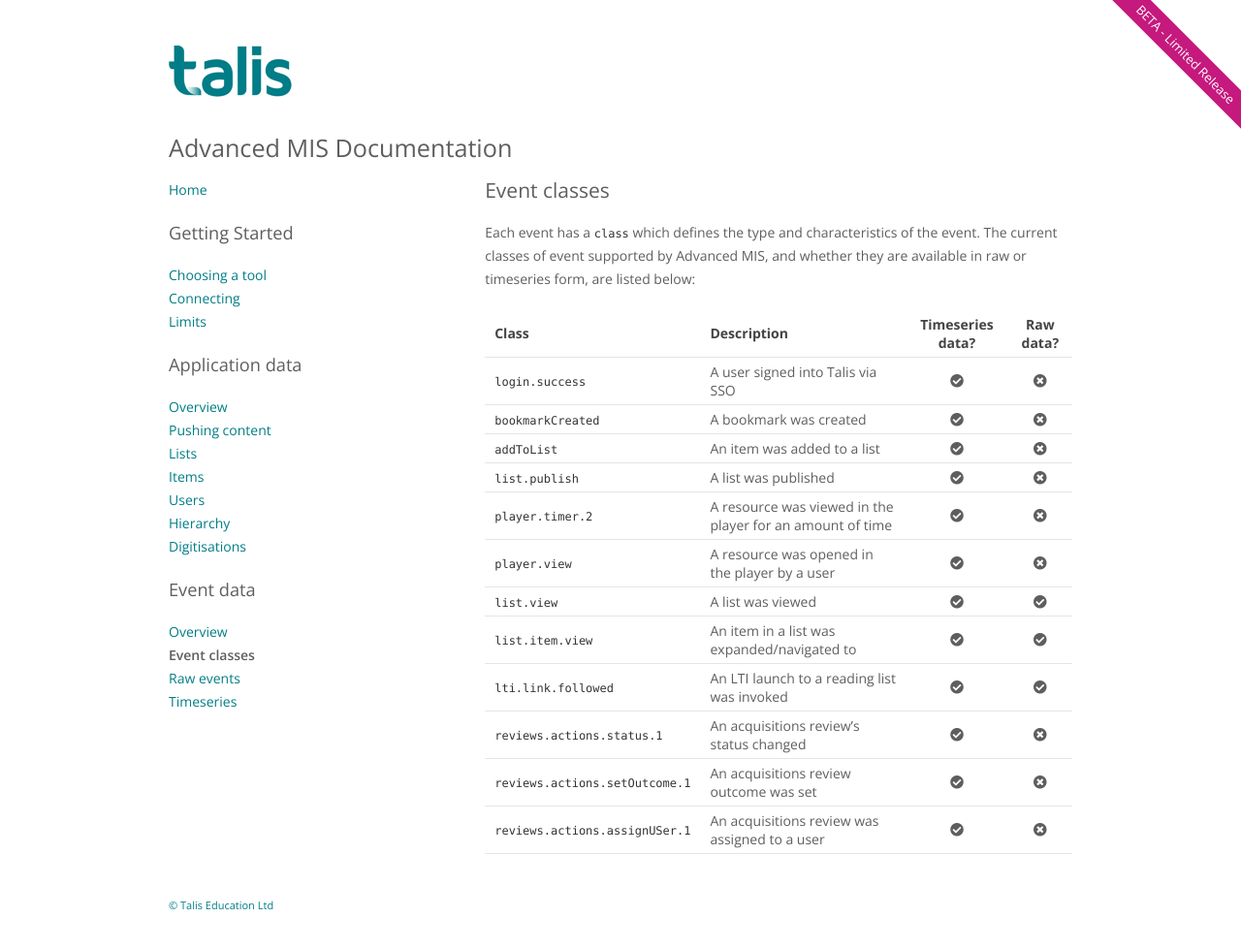
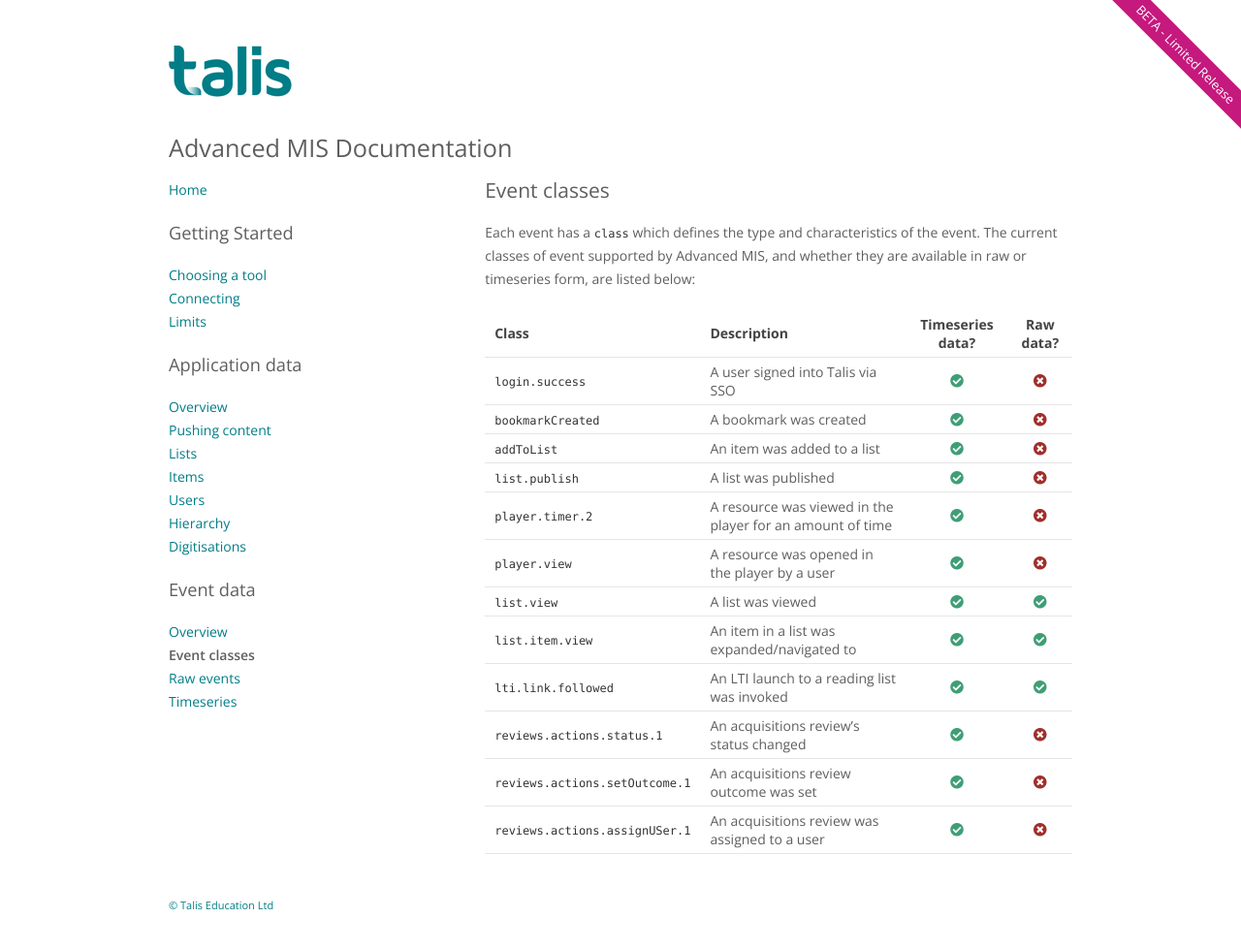
Before and after one commit to techfromsage/advanced-mis, a Jekyll site: the page built from topics/event-classes.md, in a window 1280 px wide. Shown: the whole page at 97% size. Built offline with Jekyll 4.4.1, drawn with Linux system fonts in a browser that asks for light colours.

Commit message:
Added FA colours

```diff
--- a/stylesheets/styles.css
+++ b/stylesheets/styles.css
@@ -425,3 +425,10 @@ abbr {
   width:  1px !important;
   overflow: hidden;
 }
+
+i.yes {
+  color: #3F9E76;
+}
+i.no {
+  color: #A02F2B;
+}
--- a/topics/event-classes.md
+++ b/topics/event-classes.md
@@ -10,15 +10,15 @@ below:
 
 | Class | Description | Timeseries data? | Raw data? |
 | --- | --- | :-: | :-: |
-| `login.success` | A user signed into Talis via SSO |  <i class="fas fa-check-circle"><span class="sr-only">Available</span></i>  |  <i class="fas fa-times-circle"><span class="sr-only">Not available</span></i>  |
-| `bookmarkCreated` | A bookmark was created |  <i class="fas fa-check-circle"><span class="sr-only">Available</span></i>  |  <i class="fas fa-times-circle"><span class="sr-only">Not available</span></i>  |
-| `addToList` | An item was added to a list |  <i class="fas fa-check-circle"><span class="sr-only">Available</span></i>  |  <i class="fas fa-times-circle"><span class="sr-only">Not available</span></i>  |
-| `list.publish` | A list was published |  <i class="fas fa-check-circle"><span class="sr-only">Available</span></i>  |  <i class="fas fa-times-circle"><span class="sr-only">Not available</span></i>  |
-| `player.timer.2` | A resource was viewed in the player for an amount of time |  <i class="fas fa-check-circle"><span class="sr-only">Available</span></i>  |  <i class="fas fa-times-circle"><span class="sr-only">Not available</span></i>  |
-| `player.view` | A resource was opened in the player by a user |  <i class="fas fa-check-circle"><span class="sr-only">Available</span></i>  |  <i class="fas fa-times-circle"><span class="sr-only">Not available</span></i>  |
-| `list.view` | A list was viewed |  <i class="fas fa-check-circle"><span class="sr-only">Available</span></i>  |  <i class="fas fa-check-circle"><span class="sr-only">Available</span></i>  |
-| `list.item.view` | An item in a list was expanded/navigated to  |  <i class="fas fa-check-circle"><span class="sr-only">Available</span></i>  |  <i class="fas fa-check-circle"><span class="sr-only">Available</span></i>  |
-| `lti.link.followed` | An LTI launch to a reading list was invoked |  <i class="fas fa-check-circle"><span class="sr-only">Available</span></i>  |  <i class="fas fa-check-circle"><span class="sr-only">Available</span></i>  |
-| `reviews.actions.status.1` | An acquisitions review's status changed |  <i class="fas fa-check-circle"><span class="sr-only">Available</span></i>  |  <i class="fas fa-times-circle"><span class="sr-only">Not available</span></i>  |
-| `reviews.actions.setOutcome.1` | An acquisitions review outcome was set |  <i class="fas fa-check-circle"><span class="sr-only">Available</span></i>  |  <i class="fas fa-times-circle"><span class="sr-only">Not available</span></i>  |
-| `reviews.actions.assignUSer.1` | An acquisitions review was assigned to a user |  <i class="fas fa-check-circle"><span class="sr-only">Available</span></i>  |  <i class="fas fa-times-circle"><span class="sr-only">Not available</span></i>  |
+| `login.success` | A user signed into Talis via SSO |  <i class="yes fas fa-check-circle"><span class="sr-only">Available</span></i>  |  <i class="no fas fa-times-circle"><span class="sr-only">Not available</span></i>  |
+| `bookmarkCreated` | A bookmark was created |  <i class="yes fas fa-check-circle"><span class="sr-only">Available</span></i>  |  <i class="no fas fa-times-circle"><span class="sr-only">Not available</span></i>  |
+| `addToList` | An item was added to a list |  <i class="yes fas fa-check-circle"><span class="sr-only">Available</span></i>  |  <i class="no fas fa-times-circle"><span class="sr-only">Not available</span></i>  |
+| `list.publish` | A list was published |  <i class="yes fas fa-check-circle"><span class="sr-only">Available</span></i>  |  <i class="no fas fa-times-circle"><span class="sr-only">Not available</span></i>  |
+| `player.timer.2` | A resource was viewed in the player for an amount of time |  <i class="yes fas fa-check-circle"><span class="sr-only">Available</span></i>  |  <i class="no fas fa-times-circle"><span class="sr-only">Not available</span></i>  |
+| `player.view` | A resource was opened in the player by a user |  <i class="yes fas fa-check-circle"><span class="sr-only">Available</span></i>  |  <i class="no fas fa-times-circle"><span class="sr-only">Not available</span></i>  |
+| `list.view` | A list was viewed |  <i class="yes fas fa-check-circle"><span class="sr-only">Available</span></i>  |  <i class="yes fas fa-check-circle"><span class="sr-only">Available</span></i>  |
+| `list.item.view` | An item in a list was expanded/navigated to  |  <i class="yes fas fa-check-circle"><span class="sr-only">Available</span></i>  |  <i class="yes fas fa-check-circle"><span class="sr-only">Available</span></i>  |
+| `lti.link.followed` | An LTI launch to a reading list was invoked |  <i class="yes fas fa-check-circle"><span class="sr-only">Available</span></i>  |  <i class="yes fas fa-check-circle"><span class="sr-only">Available</span></i>  |
+| `reviews.actions.status.1` | An acquisitions review's status changed |  <i class="yes fas fa-check-circle"><span class="sr-only">Available</span></i>  |  <i class="no fas fa-times-circle"><span class="sr-only">Not available</span></i>  |
+| `reviews.actions.setOutcome.1` | An acquisitions review outcome was set |  <i class="yes fas fa-check-circle"><span class="sr-only">Available</span></i>  |  <i class="no fas fa-times-circle"><span class="sr-only">Not available</span></i>  |
+| `reviews.actions.assignUSer.1` | An acquisitions review was assigned to a user |  <i class="yes fas fa-check-circle"><span class="sr-only">Available</span></i>  |  <i class="no fas fa-times-circle"><span class="sr-only">Not available</span></i>  |
```
